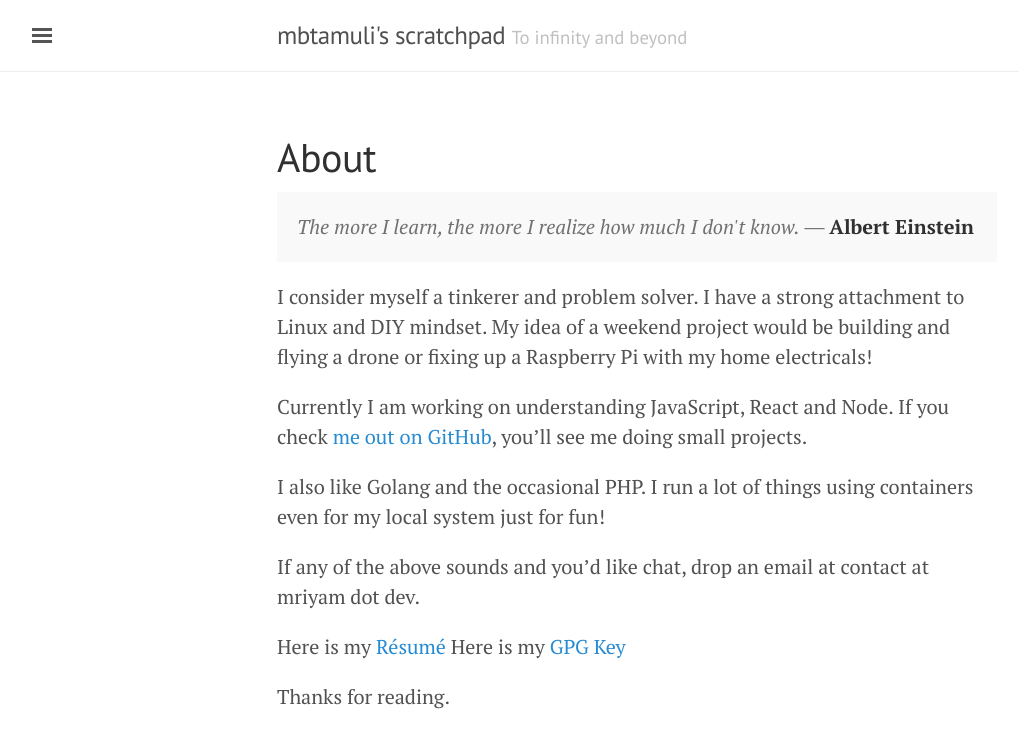
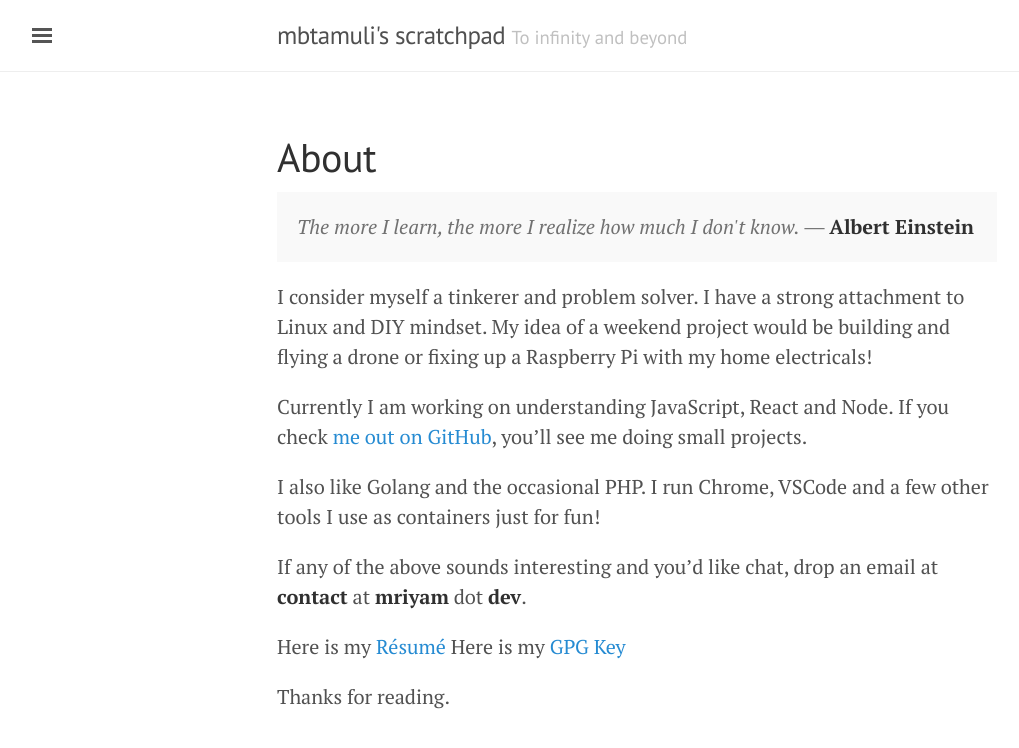
Before and after one commit to lk4ml/blog_example, a Jekyll site: the page built from about.md, in a window 1280 px wide. Shown: the top 748 px of the page, without its empty margins (3-1022 px from the left). Built offline with Jekyll 4.4.1, drawn with Linux system fonts in a browser that asks for light colours.

Commit message:
Fix typos and highlight email
Signed-off-by: Mriyam Tamuli <mbtamuli@gmail.com>

```diff
--- a/about.md
+++ b/about.md
@@ -11,9 +11,9 @@ I consider myself a tinkerer and problem solver. I have a strong attachment to L
 
 Currently I am working on understanding JavaScript, React and Node. If you check [me out on GitHub](https://github.com/mbtamuli), you'll see me doing small projects.
 
-I also like Golang and the occasional PHP. I run a lot of things using containers even for my local system just for fun!
+I also like Golang and the occasional PHP. I run Chrome, VSCode and a few other tools I use as containers just for fun!
 
-If any of the above sounds and you'd like chat, drop an email at contact at mriyam dot dev.
+If any of the above sounds interesting and you'd like chat, drop an email at **contact** at **mriyam** dot **dev**.
 
 Here is my [Résumé]({{ site.baseurl }}/public/resume.pdf)
 Here is my [GPG Key]({{ site.baseurl }}/public/gpg.txt)
```
